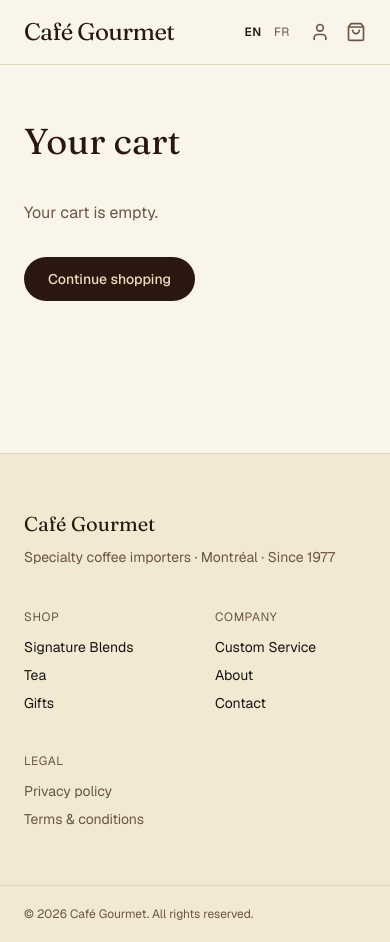
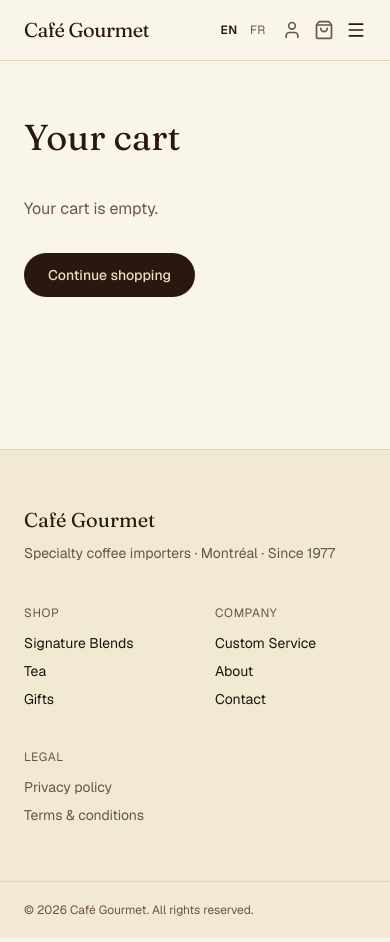
Before and after one commit to OwenStafford/cg2, a Next.js app: page /en/cart in a window 390 px wide. Built offline with nearby package versions, Linux system fonts and the light colour scheme.

Commit message:
mobile support

```diff
--- a/messages/en.json
+++ b/messages/en.json
@@ -12,7 +12,8 @@
     "about": "About",
     "contact": "Contact",
     "account": "Account",
-    "cart": "Cart"
+    "cart": "Cart",
+    "menu": "Menu"
   },
   "home": {
     "heroEyebrow": "Family roasters since 1977",
--- a/messages/fr.json
+++ b/messages/fr.json
@@ -12,7 +12,8 @@
     "about": "À propos",
     "contact": "Contact",
     "account": "Compte",
-    "cart": "Panier"
+    "cart": "Panier",
+    "menu": "Menu"
   },
   "home": {
     "heroEyebrow": "Torréfacteurs familiaux depuis 1977",
--- a/src/components/CartContents.tsx
+++ b/src/components/CartContents.tsx
@@ -94,7 +94,7 @@
   const lineTotal = item.priceCents * item.quantity;
 
   return (
-    <li className="flex items-center gap-5 py-5">
+    <li className="flex items-center gap-3 py-5 sm:gap-5">
       <div className="relative h-20 w-20 shrink-0 overflow-hidden rounded bg-cream">
         {/* eslint-disable-next-line @next/next/no-img-element */}
         <img
@@ -135,7 +135,7 @@
           <Plus className="h-3.5 w-3.5" />
         </button>
       </div>
-      <div className="w-20 text-right text-sm font-medium text-coffee-dark">
+      <div className="hidden w-20 text-right text-sm font-medium text-coffee-dark sm:block">
         {formatPrice(lineTotal, locale)}
       </div>
       <button
--- a/src/components/Header.tsx
+++ b/src/components/Header.tsx
@@ -3,6 +3,7 @@
 import { Container } from "./Container";
 import { LocaleSwitcher } from "./LocaleSwitcher";
 import { CartIconWithBadge } from "./CartIconWithBadge";
+import { MobileMenu } from "./MobileMenu";
 import { User } from "lucide-react";
 
 export async function Header() {
@@ -10,10 +11,10 @@
 
   return (
     <header className="sticky top-0 z-30 border-b border-border bg-background/85 backdrop-blur">
-      <Container className="flex items-center justify-between gap-8 py-4">
+      <Container className="flex items-center justify-between gap-6 py-4">
         <Link
           href="/"
-          className="font-serif text-2xl tracking-tight text-coffee-dark"
+          className="font-serif text-xl sm:text-2xl tracking-tight text-coffee-dark"
         >
           Café Gourmet
         </Link>
@@ -57,7 +58,7 @@
           </Link>
         </nav>
 
-        <div className="flex items-center gap-4">
+        <div className="flex items-center gap-3 sm:gap-4">
           <LocaleSwitcher />
           <Link
             href="/account"
@@ -67,6 +68,7 @@
             <User className="h-5 w-5" />
           </Link>
           <CartIconWithBadge ariaLabel={t("cart")} />
+          <MobileMenu />
         </div>
       </Container>
     </header>
--- /dev/null
+++ b/src/components/MobileMenu.tsx
@@ -0,0 +1,62 @@
+"use client";
+
+import { useEffect, useState } from "react";
+import { Menu, X } from "lucide-react";
+import { useTranslations } from "next-intl";
+import { Link } from "@/i18n/navigation";
+import { Container } from "./Container";
+
+const LINKS = [
+  { href: "/shop", key: "shop" },
+  { href: "/shop?category=coffee", key: "signatureBlends" },
+  { href: "/shop?category=tea", key: "tea" },
+  { href: "/shop?category=gift", key: "gifts" },
+  { href: "/customized", key: "customService" },
+  { href: "/about", key: "about" },
+  { href: "/contact", key: "contact" },
+] as const;
+
+export function MobileMenu() {
+  const t = useTranslations("nav");
+  const [open, setOpen] = useState(false);
+
+  useEffect(() => {
+    if (!open) return;
+    const onKey = (e: KeyboardEvent) => {
+      if (e.key === "Escape") setOpen(false);
+    };
+    document.addEventListener("keydown", onKey);
+    return () => document.removeEventListener("keydown", onKey);
+  }, [open]);
+
+  return (
+    <div className="md:hidden">
+      <button
+        type="button"
+        onClick={() => setOpen((o) => !o)}
+        aria-label={t("menu")}
+        aria-expanded={open}
+        className="flex cursor-pointer items-center text-coffee-dark hover:text-coffee transition-colors"
+      >
+        {open ? <X className="h-5 w-5" /> : <Menu className="h-5 w-5" />}
+      </button>
+
+      {open && (
+        <div className="absolute inset-x-0 top-full border-b border-border bg-background shadow-sm">
+          <Container className="flex flex-col py-2">
+            {LINKS.map((l) => (
+              <Link
+                key={l.href}
+                href={l.href}
+                onClick={() => setOpen(false)}
+                className="border-b border-border/60 py-3 text-coffee-dark hover:text-coffee transition-colors last:border-0"
+              >
+                {t(l.key)}
+              </Link>
+            ))}
+          </Container>
+        </div>
+      )}
+    </div>
+  );
+}
```
Also changed, not shown: 1 other file (tests, documents, lock files or other folders).
